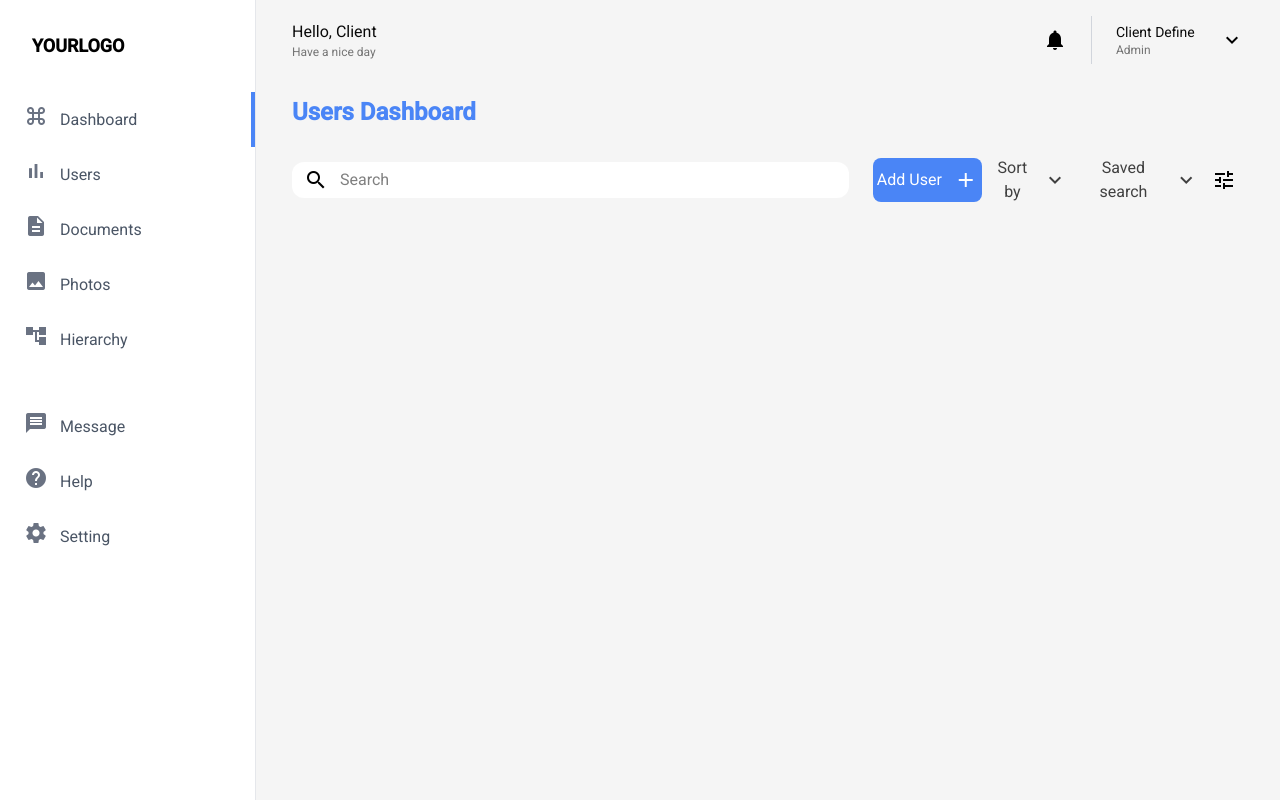
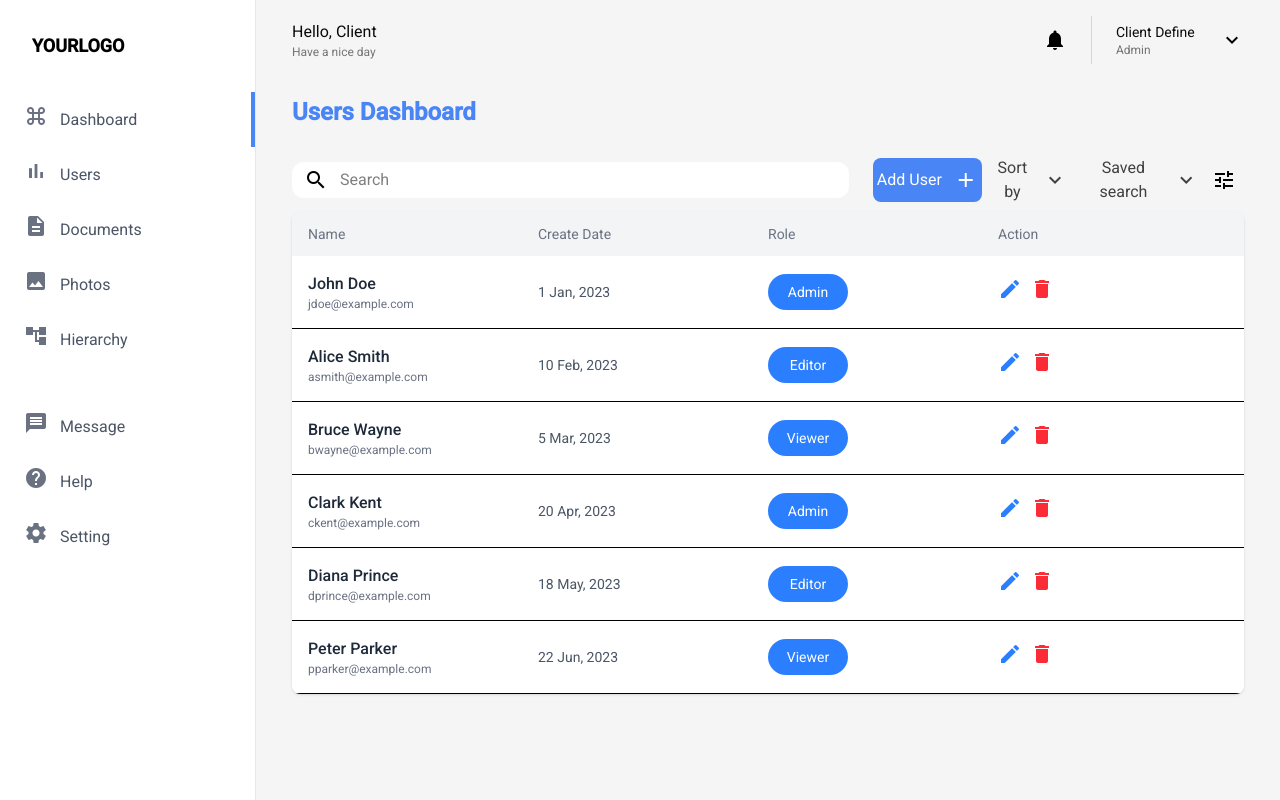
Before and after one commit to plscallMeAlex/management_sys, an Angular app in the folder client/: page /dashboard in a window 1280 px wide. Built offline with nearby package versions, Linux system fonts and the light colour scheme.

Commit message:
add/dashboard

```diff
--- a/client/src/app/pages/dashboard/dashboard.component.ts
+++ b/client/src/app/pages/dashboard/dashboard.component.ts
@@ -1,9 +1,13 @@
 import { Component } from '@angular/core';
 import { MatIconModule } from '@angular/material/icon';
+import { User } from '../../models/user_md';
+import { Permission } from '../../models/permission_md';
+import { Role } from '../../models/role_md';
+import { CommonModule } from '@angular/common';
 
 @Component({
   selector: 'app-dashboard',
-  imports: [MatIconModule],
+  imports: [CommonModule, MatIconModule],
   template: `
     <div>
       <h1 class="mb-5 text-2xl font-bold text-[#4A85F6]">Users Dashboard</h1>
@@ -49,8 +53,127 @@ import { MatIconModule } from '@angular/material/icon';
           </div>
         </div>
       </div>
+      <!-- table of users -->
+      <div class="overflow-hidden rounded-lg bg-white shadow-sm">
+        <!-- Table Header -->
+        <div
+          class="grid grid-cols-4 bg-gray-100 px-4 py-3 text-sm text-gray-500"
+        >
+          <div>Name</div>
+          <div>Create Date</div>
+          <div>Role</div>
+          <div>Action</div>
+        </div>
+
+        <!-- Table Rows -->
+        <div
+          *ngFor="let user of users"
+          class="grid grid-cols-4 items-center border-b px-4 py-4"
+        >
+          <div>
+            <div class="font-medium text-gray-800">
+              {{ user.firstName }} {{ user.lastName }}
+            </div>
+            <div class="text-xs text-gray-500">{{ user.email }}</div>
+          </div>
+          <div class="text-sm text-gray-600">
+            {{ user.createdAt | date: 'd MMM, yyyy' }}
+          </div>
+          <div>
+            <span
+              class="inline-block w-20 rounded-full bg-blue-500 px-3 py-2 text-center text-sm text-white"
+            >
+              {{ user.role.name }}
+            </span>
+          </div>
+          <div class="flex space-x-2">
+            <button class="text-blue-500 hover:text-blue-700">
+              <mat-icon>edit</mat-icon>
+            </button>
+            <button class="text-red-500 hover:text-red-700">
+              <mat-icon>delete</mat-icon>
+            </button>
+          </div>
+        </div>
+      </div>
     </div>
   `,
   styles: ``,
 })
-export class DashboardComponent {}
+export class DashboardComponent {
+  users: Array<User> = [
+    new User(
+      'u1',
+      'jdoe',
+      'John',
+      'Doe',
+      'jdoe@example.com',
+      new Date('2023-01-01'),
+      new Role('r1', 'Admin'),
+      [
+        new Permission('p1', 'Users', true, true, true),
+        new Permission('p2', 'Settings', true, false, false),
+      ],
+      '+1234567890',
+    ),
+    new User(
+      'u2',
+      'asmith',
+      'Alice',
+      'Smith',
+      'asmith@example.com',
+      new Date('2023-02-10'),
+      new Role('r2', 'Editor'),
+      [
+        new Permission('p3', 'Documents', true, true, false),
+        new Permission('p4', 'Photos', true, false, false),
+      ],
+      '+1987654321',
+    ),
+    new User(
+      'u3',
+      'bwayne',
+      'Bruce',
+      'Wayne',
+      'bwayne@example.com',
+      new Date('2023-03-05'),
+      new Role('r3', 'Viewer'),
+      [new Permission('p5', 'Reports', true, false, false)],
+    ),
+    new User(
+      'u4',
+      'ckent',
+      'Clark',
+      'Kent',
+      'ckent@example.com',
+      new Date('2023-04-20'),
+      new Role('r1', 'Admin'),
+      [
+        new Permission('p6', 'Dashboard', true, true, true),
+        new Permission('p7', 'Analytics', true, true, true),
+      ],
+      '+1122334455',
+    ),
+    new User(
+      'u5',
+      'dprince',
+      'Diana',
+      'Prince',
+      'dprince@example.com',
+      new Date('2023-05-18'),
+      new Role('r2', 'Editor'),
+      [new Permission('p8', 'Articles', true, true, true)],
+    ),
+    new User(
+      'u6',
+      'p.parker',
+      'Peter',
+      'Parker',
+      'pparker@example.com',
+      new Date('2023-06-22'),
+      new Role('r3', 'Viewer'),
+      [new Permission('p9', 'Media', true, false, false)],
+      '+1098765432',
+    ),
+  ];
+}
```
